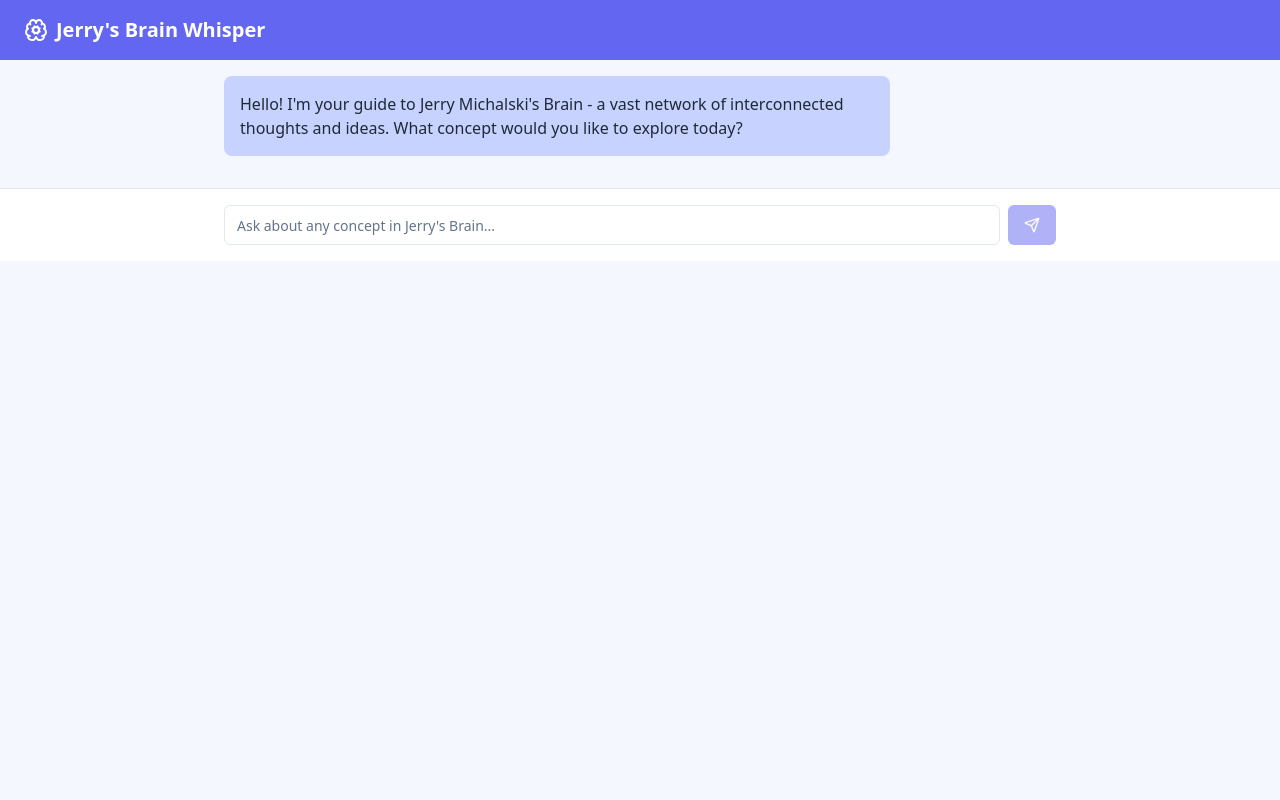
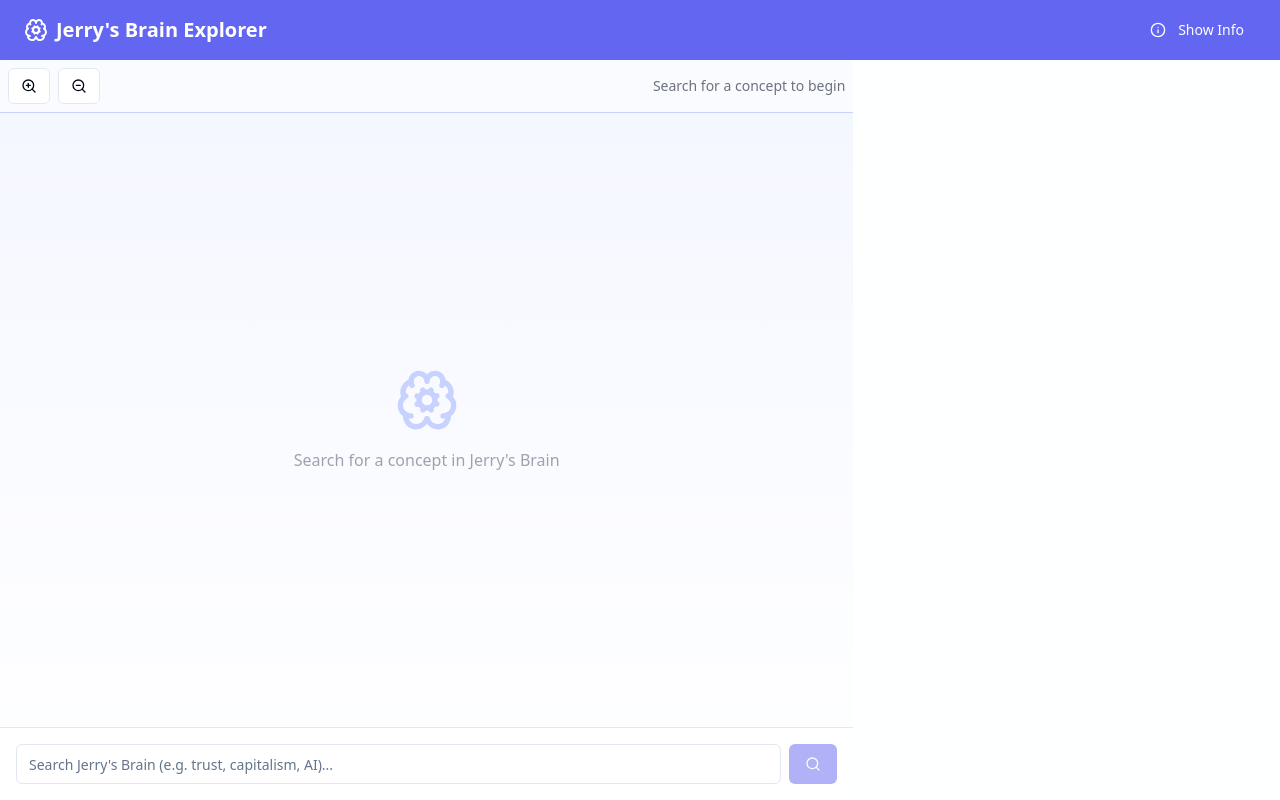
Before and after one commit to FTG-003/jerrys-brain-whisper, a React (Vite) app: page / in a window 1280 px wide. Built offline with nearby package versions, Linux system fonts and the light colour scheme.

Commit message:
Refactor: Improve thought graph visualization
Refactor the thought graph component to improve its visual appeal and user interaction, inspired by the design of thebrain.com.

```diff
--- a/src/components/ChatMessage.tsx
+++ b/src/components/ChatMessage.tsx
@@ -15,7 +15,11 @@ const ChatMessage: React.FC<ChatMessageProps> = ({
 }) => {
   return (
     <div className={cn(
-      isUser ? 'user-message' : 'bot-message',
+      "p-3 rounded-lg mb-3 text-sm",
+      isUser
+        ? "user-message bg-gray-100 text-gray-800 ml-auto"
+        : "bot-message bg-brain-light/70 text-gray-800",
+      "max-w-full",
       className
     )}>
       {content}
--- a/src/components/JerrysBrainChat.tsx
+++ b/src/components/JerrysBrainChat.tsx
@@ -14,7 +14,7 @@ import {
   generateThoughtExplorationResponse,
   generateErrorMessage
 } from '@/utils/responseCraft';
-import { Send, BrainCog } from 'lucide-react';
+import { Search, BrainCog, ZoomIn, ZoomOut, Info } from 'lucide-react';
 
 interface Message {
   id: string;
@@ -34,6 +34,8 @@ const JerrysBrainChat: React.FC = () => {
   const [input, setInput] = useState<string>('');
   const [isThinking, setIsThinking] = useState<boolean>(false);
   const [thoughtResults, setThoughtResults] = useState<ThoughtResult | null>(null);
+  const [showChat, setShowChat] = useState<boolean>(false);
+  const [graphZoom, setGraphZoom] = useState<number>(1);
   const endOfMessagesRef = useRef<HTMLDivElement>(null);
 
   // Scroll to bottom when messages change
@@ -89,6 +91,9 @@ const JerrysBrainChat: React.FC = () => {
 
       setMessages(prev => [...prev, newBotMessage]);
       setThoughtResults(thoughtResult);
+
+      // Automatically show chat when new results arrive
+      setShowChat(true);
     } catch (error) {
       console.error('Error searching thoughts:', error);
       const errorMessage: Message = {
@@ -151,21 +156,127 @@ const JerrysBrainChat: React.FC = () => {
     }
   };
 
+  const toggleChat = () => {
+    setShowChat(!showChat);
+  };
+
+  const handleZoomIn = () => {
+    setGraphZoom(prev => Math.min(prev + 0.2, 2));
+  };
+
+  const handleZoomOut = () => {
+    setGraphZoom(prev => Math.max(prev - 0.2, 0.6));
+  };
+
   return (
     <div className="flex flex-col h-full">
-      <div className="bg-brain-primary text-white py-4 px-6 flex items-center">
+      <div className="bg-brain-primary text-white py-3 px-6 flex items-center justify-between">
+        <div className="flex items-center">
           <BrainCog className="mr-2 h-6 w-6" />
-        <h1 className="text-xl font-semibold">Jerry's Brain Whisper</h1>
+          <h1 className="text-xl font-semibold">Jerry's Brain Explorer</h1>
+        </div>
+        <div className="flex items-center gap-2">
+          <Button
+            variant="ghost"
+            size="sm"
+            className="text-white hover:bg-white/20"
+            onClick={toggleChat}
+          >
+            <Info className="h-5 w-5" />
+            <span className="ml-1">{showChat ? 'Hide Info' : 'Show Info'}</span>
+          </Button>
+        </div>
+      </div>
+
+      <div className="flex flex-1 overflow-hidden bg-brain-background">
+        {/* Main visualization area */}
+        <div className="flex-1 flex flex-col overflow-hidden">
+          {/* Graph controls */}
+          <div className="bg-white/50 backdrop-blur-sm p-2 flex justify-between items-center border-b border-brain-light">
+            <div className="flex gap-2">
+              <Button
+                variant="outline"
+                size="sm"
+                onClick={handleZoomIn}
+                className="bg-white hover:bg-brain-light"
+              >
+                <ZoomIn className="h-4 w-4" />
+              </Button>
+              <Button
+                variant="outline"
+                size="sm"
+                onClick={handleZoomOut}
+                className="bg-white hover:bg-brain-light"
+              >
+                <ZoomOut className="h-4 w-4" />
+              </Button>
+            </div>
+            <div className="text-sm text-gray-500">
+              {thoughtResults?.mainThought
+                ? `Exploring: ${thoughtResults.mainThought.name}`
+                : 'Search for a concept to begin'}
+            </div>
+          </div>
+
+          {/* Main graph visualization */}
+          <div className="flex-1 overflow-hidden bg-gradient-to-b from-brain-background to-white/90">
+            {thoughtResults?.mainThought ? (
+              <div
+                className="w-full h-full"
+                style={{ transform: `scale(${graphZoom})`, transformOrigin: 'center' }}
+              >
+                <ThoughtGraph
+                  centralThought={thoughtResults.mainThought}
+                  relatedThoughts={thoughtResults.relatedThoughts.slice(0, 12)}
+                  onNodeClick={handleThoughtClick}
+                  className="w-full h-full"
+                />
+              </div>
+            ) : (
+              <div className="flex items-center justify-center h-full text-gray-400 flex-col">
+                <BrainCog className="h-16 w-16 mb-4 text-brain-light" />
+                <p>Search for a concept in Jerry's Brain</p>
+              </div>
+            )}
+          </div>
+
+          {/* Search bar */}
+          <div className="bg-white p-4 border-t border-gray-200">
+            <div className="max-w-4xl mx-auto flex gap-2">
+              <Input
+                value={input}
+                onChange={(e) => setInput(e.target.value)}
+                onKeyPress={handleKeyPress}
+                placeholder="Search Jerry's Brain (e.g. trust, capitalism, AI)..."
+                className="flex-1"
+                disabled={isThinking}
+              />
+              <Button
+                onClick={handleSend}
+                disabled={!input.trim() || isThinking}
+                className="bg-brain-primary hover:bg-brain-dark"
+              >
+                <Search className="h-4 w-4" />
+              </Button>
+            </div>
+          </div>
+        </div>
+
+        {/* Chat sidebar */}
+        <div className={`w-1/3 max-w-md border-l border-brain-light bg-white/90 backdrop-blur-sm overflow-hidden transition-all duration-300 ease-in-out ${showChat ? '' : 'w-0 max-w-0 border-l-0'}`}>
+          {showChat && (
+            <div className="h-full flex flex-col">
+              <div className="p-3 border-b border-brain-light bg-gray-50">
+                <h2 className="font-medium text-brain-dark">Thoughts & Connections</h2>
               </div>
 
               <div className="flex-1 overflow-y-auto p-4">
-        <div className="container max-w-4xl mx-auto">
-          <div className="mb-4">
                 {messages.map(message => (
                   <ChatMessage
                     key={message.id}
                     content={message.content}
                     isUser={message.isUser}
+                    className={message.isUser ? "bg-gray-100 ml-auto" : "bg-brain-light"}
                   />
                 ))}
                 {isThinking && (
@@ -177,62 +288,24 @@ const JerrysBrainChat: React.FC = () => {
                 <div ref={endOfMessagesRef} />
               </div>
 
-          {/* Thought results */}
+              {/* Related thoughts in sidebar */}
               {thoughtResults && thoughtResults.relatedThoughts.length > 0 && (
-            <Card className="mb-6 border-brain-light">
-              <CardContent className="p-4">
-                <h2 className="text-lg font-medium mb-3 text-brain-dark">
-                  {thoughtResults.mainThought
-                    ? `Connections to "${thoughtResults.mainThought.name}"`
-                    : "Related Thoughts"}
-                </h2>
-
-                <div className="grid grid-cols-1 md:grid-cols-2 gap-2">
+                <div className="p-4 border-t border-brain-light bg-gray-50">
+                  <h3 className="text-sm font-medium mb-2 text-brain-dark">Related Thoughts</h3>
+                  <div className="max-h-60 overflow-y-auto">
                     {thoughtResults.relatedThoughts.map(thought => (
                       <ThoughtNode
                         key={thought.id}
                         thought={thought}
                         onClick={handleThoughtClick}
+                        className="mb-2"
                       />
                     ))}
                   </div>
-
-                {/* Simple visualization */}
-                {thoughtResults.mainThought && (
-                  <div className="mt-6">
-                    <h3 className="text-md font-medium mb-2 text-brain-dark">Thought Map</h3>
-                    <ThoughtGraph
-                      centralThought={thoughtResults.mainThought}
-                      relatedThoughts={thoughtResults.relatedThoughts.slice(0, 8)}
-                      className="h-60 border rounded-lg border-brain-light"
-                    />
                 </div>
               )}
-              </CardContent>
-            </Card>
+            </div>
           )}
-        </div>
-      </div>
-
-      <div className="border-t border-gray-200 p-4 bg-white">
-        <div className="container max-w-4xl mx-auto">
-          <div className="flex gap-2">
-            <Input
-              value={input}
-              onChange={(e) => setInput(e.target.value)}
-              onKeyPress={handleKeyPress}
-              placeholder="Ask about any concept in Jerry's Brain..."
-              className="flex-1"
-              disabled={isThinking}
-            />
-            <Button
-              onClick={handleSend}
-              disabled={!input.trim() || isThinking}
-              className="bg-brain-primary hover:bg-brain-dark"
-            >
-              <Send className="h-4 w-4" />
-            </Button>
-          </div>
         </div>
       </div>
     </div>
--- a/src/components/ThoughtNode.tsx
+++ b/src/components/ThoughtNode.tsx
@@ -22,13 +22,20 @@ const ThoughtNode: React.FC<ThoughtNodeProps> = ({
 }) => {
   return (
     <div
-      className={cn("node-card cursor-pointer mb-2", className)}
+      className={cn(
+        "flex items-center p-2 rounded-md cursor-pointer transition-all duration-200",
+        "hover:bg-brain-light/50 border border-transparent hover:border-brain-light",
+        className
+      )}
       onClick={() => onClick && onClick(thought)}
     >
-      <h3 className="font-medium text-brain-dark">{thought.name}</h3>
-      {thought.label && (
-        <p className="text-sm text-gray-500 mt-1">{thought.label}</p>
-      )}
+      <div className="w-3 h-3 rounded-full bg-brain-primary mr-2 flex-shrink-0"></div>
+      <div className="flex-1 overflow-hidden">
+        <h3 className="font-medium text-brain-dark text-sm truncate">{thought.name}</h3>
+        {thought.label && (
+          <p className="text-xs text-gray-500 truncate">{thought.label}</p>
+        )}
+      </div>
     </div>
   );
 };
--- a/src/pages/Index.tsx
+++ b/src/pages/Index.tsx
@@ -4,7 +4,7 @@ import JerrysBrainChat from '@/components/JerrysBrainChat';
 
 const Index = () => {
   return (
-    <div className="min-h-screen flex flex-col bg-brain-background">
+    <div className="h-screen w-screen flex flex-col bg-brain-background">
       <JerrysBrainChat />
     </div>
   );
```
Also changed, not shown: src/components/ThoughtGraph.tsx (+141 -27 lines). Lines whose indentation alone changed are shown as unchanged.
